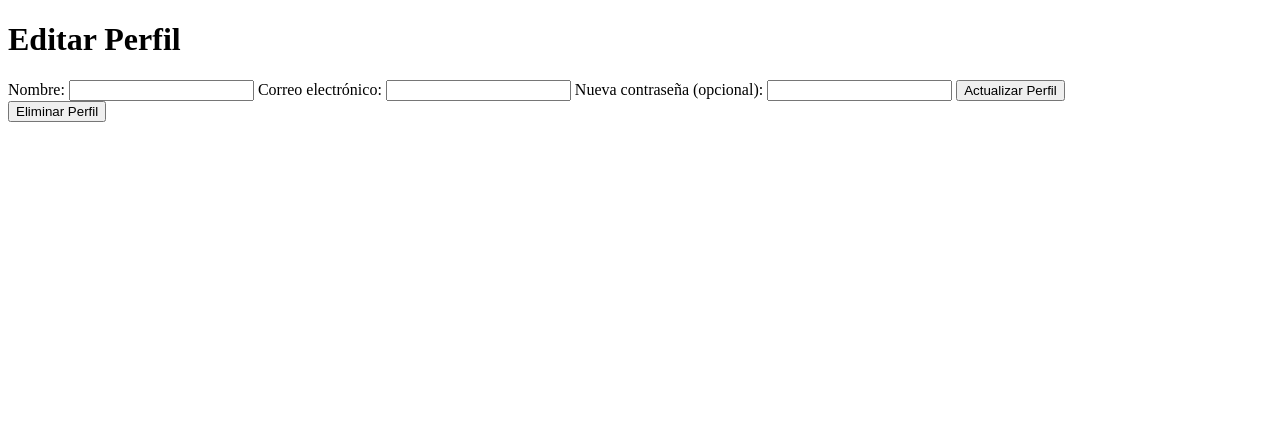
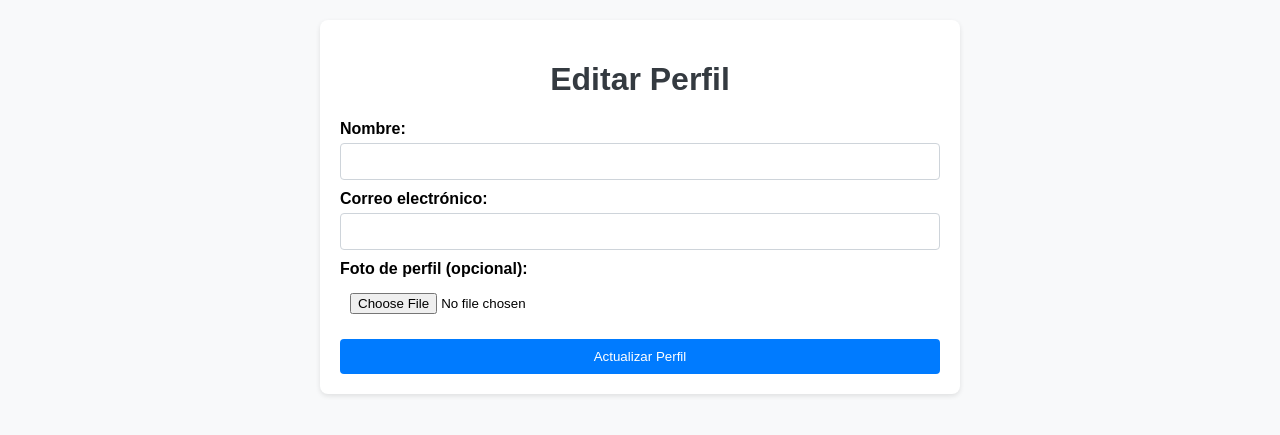
Before and after one commit to elmerurbina/EcoWeb_Devs, a Flask app: template templates/edit_profile.html in a window 1280 px wide. Shown: the top 435 px of the page. Run offline with Flask 3, Linux system fonts and the light colour scheme; the template is opened without the code that fills it, so the values that code supplies are empty.

Commit message:
Se agrego opcion para editar el perfil

```diff
--- a/controller/autenticacion.py
+++ b/controller/autenticacion.py
@@ -43,8 +43,8 @@ def login():
         user_data = check_login(correo, contrasenia)  # Ensure this returns necessary data
 
         if user_data:
-            # Create User instance with id, nombre, and correo
-            user = User(user_data[0], user_data[1], user_data[2])  # user_data[0] is id, [1] is nombre, [2] is correo
+            # Create User instance with id, nombre, correo, contrasenia, and profile_photo
+            user = User(user_data[0], user_data[1], user_data[2], user_data[3], user_data[4])  # user_data[0] is id, [1] is nombre, [2] is correo, [3] is contrasenia, [4] is profile_photo
 
             # Log in the user
             login_user(user)
--- /dev/null
+++ b/static/css/edit-profile.css
@@ -0,0 +1,81 @@
+body {
+    font-family: Arial, sans-serif;
+    background-color: #f8f9fa;
+    margin: 0;
+    padding: 20px;
+}
+
+.container {
+    max-width: 600px;
+    margin: auto;
+    background: #ffffff;
+    padding: 20px;
+    border-radius: 8px;
+    box-shadow: 0 2px 5px rgba(0, 0, 0, 0.1);
+}
+
+h1 {
+    text-align: center;
+    color: #343a40;
+}
+
+label {
+    font-weight: bold;
+    margin-top: 10px;
+    display: block;
+}
+
+input[type="text"],
+input[type="email"],
+input[type="password"],
+input[type="file"] {
+    width: 100%;
+    padding: 10px;
+    margin-top: 5px;
+    border: 1px solid #ced4da;
+    border-radius: 4px;
+    box-sizing: border-box;
+}
+
+input[type="file"] {
+    border: none; /* Remove default border */
+}
+
+button {
+    background-color: #007bff;
+    color: white;
+    padding: 10px 15px;
+    border: none;
+    border-radius: 4px;
+    cursor: pointer;
+    width: 100%;
+    margin-top: 15px;
+}
+
+button:hover {
+    background-color: #0056b3;
+}
+
+.btn-delete {
+    background-color: #dc3545;
+}
+
+.btn-delete:hover {
+    background-color: #c82333;
+}
+
+.flash {
+    margin-top: 15px;
+    padding: 10px;
+    border-radius: 4px;
+}
+
+.flash.error {
+    background-color: #f8d7da;
+    color: #721c24;
+}
+
+.flash.success {
+    background-color: #d4edda;
+    color: #155724;
+}
--- a/templates/edit_profile.html
+++ b/templates/edit_profile.html
@@ -4,26 +4,40 @@
     <meta charset="UTF-8">
     <meta name="viewport" content="width=device-width, initial-scale=1.0">
     <title>Editar Perfil</title>
+    <link rel="stylesheet" href="{{ url_for('static', filename='css/edit-profile.css') }}">
 </head>
 <body>
     <div class="container">
         <h1>Editar Perfil</h1>
-        <form action="{{ url_for('edit_profile') }}" method="POST">
+
+        {% if get_flashed_messages() %}
+            <div class="flash-messages">
+                {% with messages=get_flashed_messages() %}
+                    {% if messages %}
+                        <ul>
+                        {% for message in messages %}
+                            <li>{{ message }}</li>
+                        {% endfor %}
+                        </ul>
+                    {% endif %}
+                {% endwith %}
+            </div>
+        {% endif %}
+
+        <form action="{{ url_for('edit_profile') }}" method="POST" enctype="multipart/form-data">
             <label for="nombre">Nombre:</label>
             <input type="text" id="nombre" name="nombre" value="{{ user.nombre }}" required>
 
             <label for="correo">Correo electrónico:</label>
             <input type="email" id="correo" name="correo" value="{{ user.correo }}" required>
 
-            <label for="contrasenia">Nueva contraseña (opcional):</label>
-            <input type="password" id="contrasenia" name="contrasenia">
+            <label for="profile_photo">Foto de perfil (opcional):</label>
+            <input type="file" id="profile_photo" name="profile_photo" accept="image/*">
 
             <button type="submit">Actualizar Perfil</button>
         </form>
 
-        <form action="{{ url_for('delete_profile') }}" method="POST" onsubmit="return confirm('¿Estás seguro de que deseas eliminar tu perfil?');">
-            <button type="submit" class="btn-delete">Eliminar Perfil</button>
-        </form>
+
     </div>
 </body>
 </html>
```
Also changed, not shown: controller/profileController.py (+50 -15 lines), models/autenticacionModel.py (+7 -6 lines), models/profileModel.py (+6 -7 lines), static/css/profile.css (+25 -0 lines), templates/profile.html (+38 -3 lines), static/imagenes/profile-placeholder.jpeg (added).
